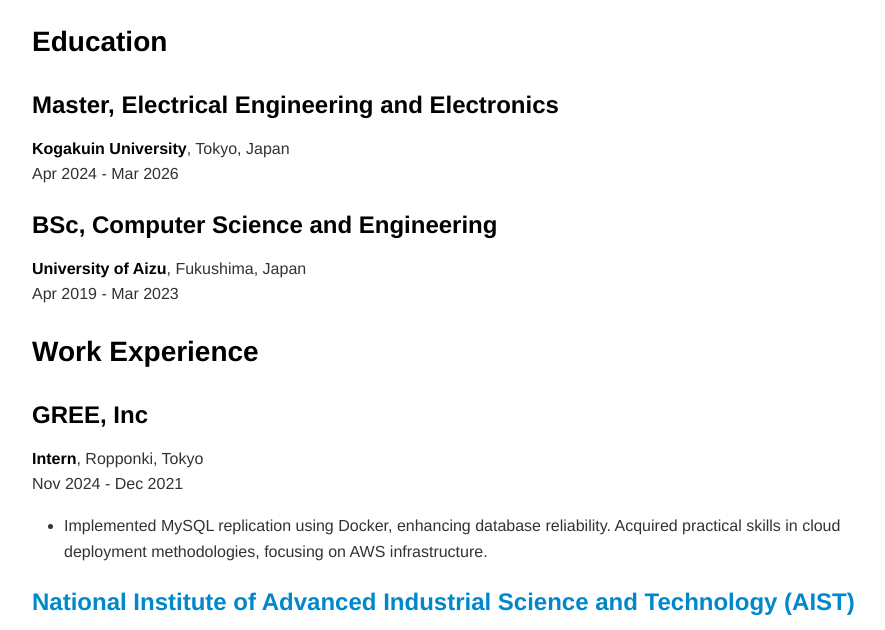
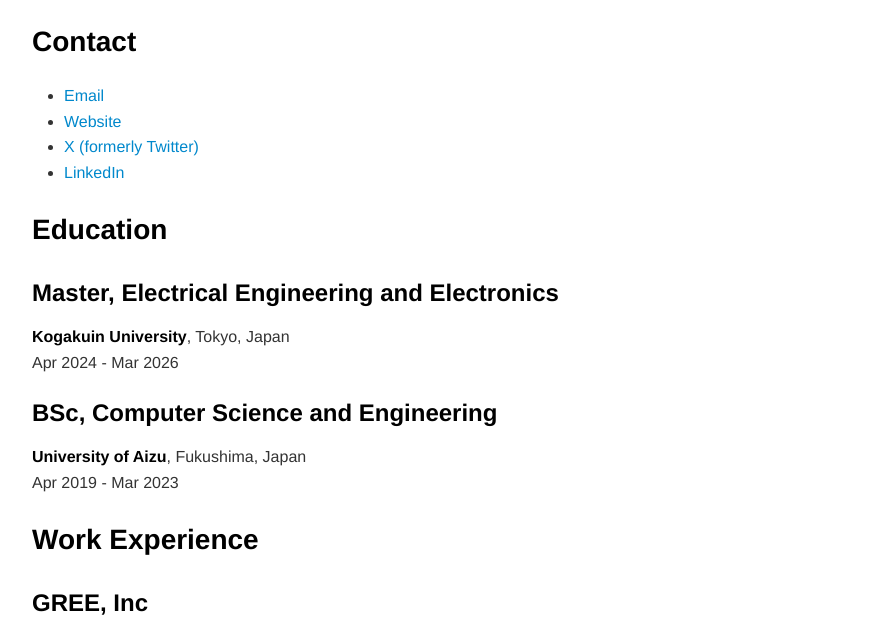
Before and after one commit to HarutaUchino/harutauchino.github.io, a plain HTML site: page index.html in a window 1280 px wide. Shown: the part 125-755 px from the top of the page, without its empty margins (183-1068 px from the left). Drawn offline with nearby package versions, Linux system fonts and the light colour scheme.

Commit message:
Update index.html

```diff
--- a/index.html
+++ b/index.html
@@ -25,6 +25,21 @@
       <div class="crossnote markdown-preview  ">
 
 <h1 id="haruta-uchino">Haruta Uchino </h1>
+            <h2 id="contact">Contact</h2>
+                  <ul>
+                    <li>
+                      <a href="mailto:github.flashing699@silomails.com">Email</a>
+                    </li>
+                    <li>
+                      <a href="https://harutauchino.github.io/" target="_blank" rel="noopener noreferrer">Website</a>
+                    </li>
+                    <li>
+                      <a href="https://x.com/HarutaUchino" target="_blank" rel="noopener noreferrer">X (formerly Twitter)</a>
+                    </li>
+                    <li>
+                      <a href="https://www.linkedin.com/in/haruta-u-3120562b2" target="_blank" rel="noopener noreferrer">LinkedIn</a>
+                    </li>
+                  </ul>
 <h2 id="education">Education </h2>
 <h3 id="master-electrical-engineering-and-electronics">Master, Electrical Engineering and Electronics </h3>
 <p><strong>Kogakuin University</strong>, Tokyo, Japan<br>
```
